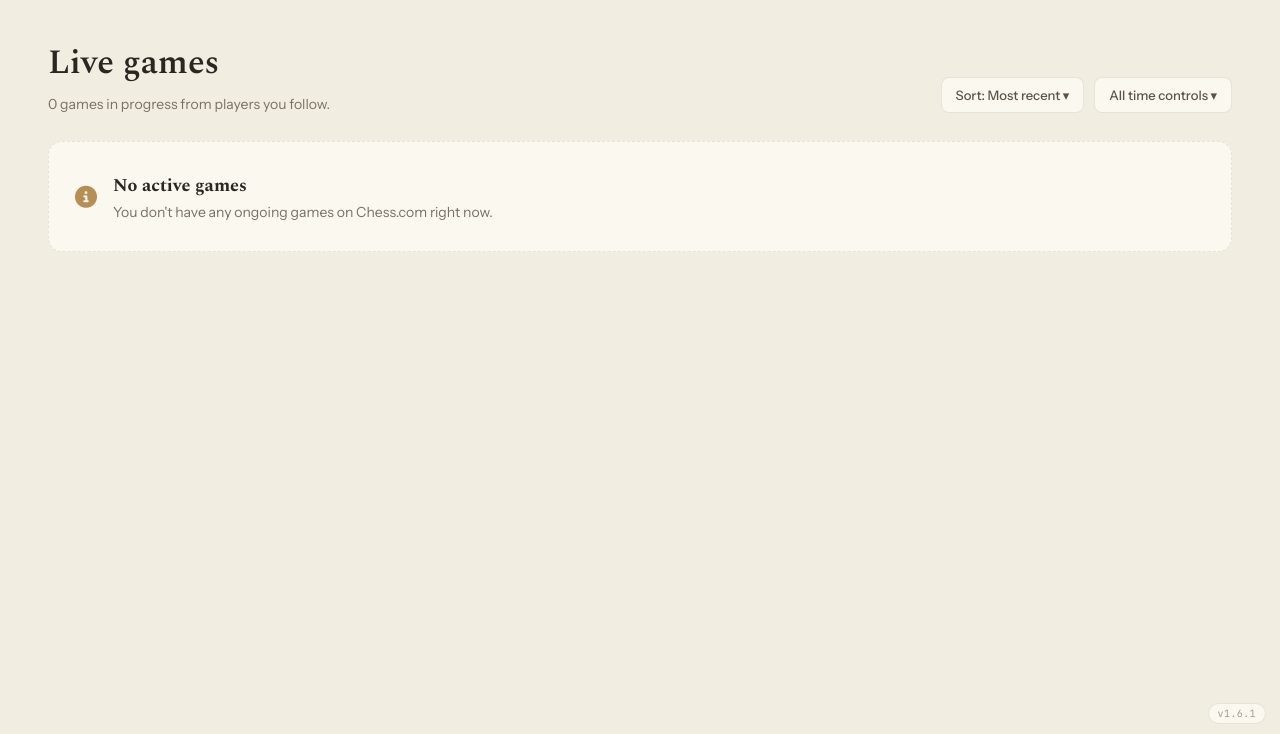
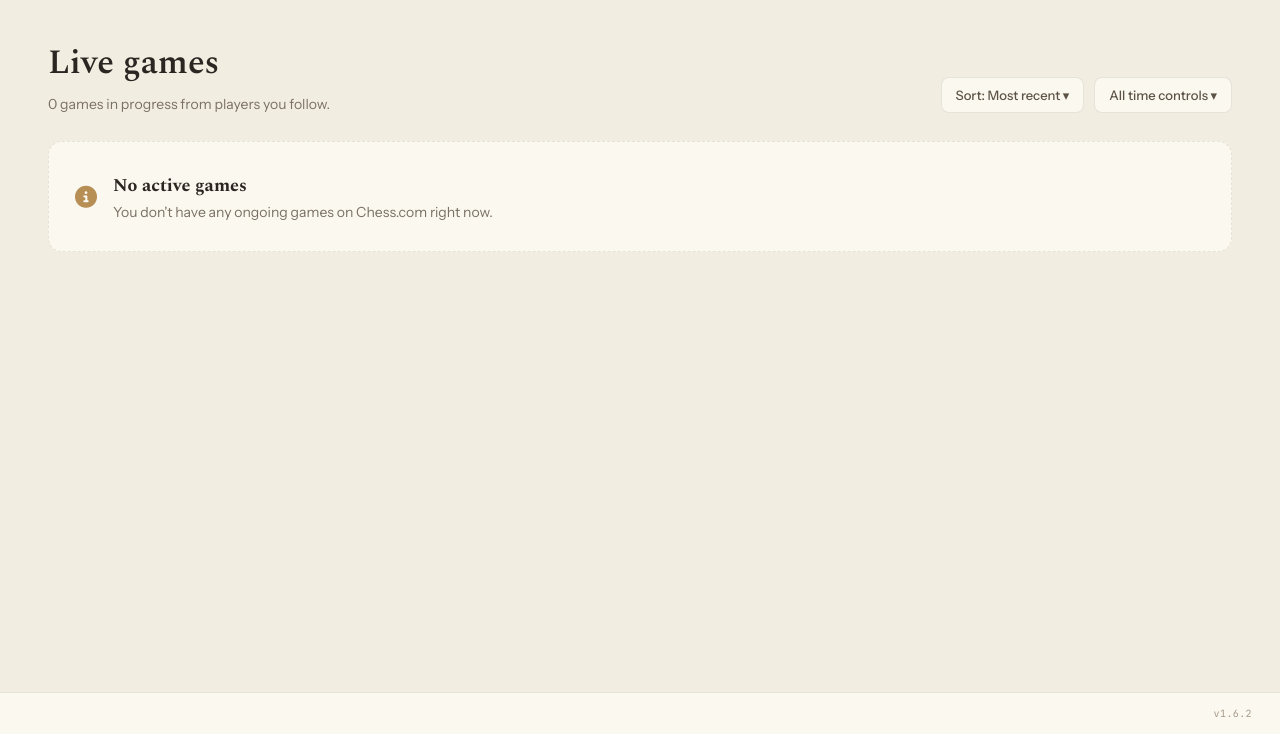
Before and after one commit to gab-25/chessdotcom_ai_coach, a Django app: page / in a window 1280 px wide. Shown: the part 66-800 px from the top of the page. Run offline with Django 5.2, Linux system fonts and the light colour scheme; the visitor is signed in with stand-in values (Sample User, id 1); data that the repository does not hold is empty; parts of the project's set-up code (start-up, migrations or seed data) failed here and were passed over; some libraries are stand-ins or nearby versions.

Commit message:
Move the version from a floating badge into a real page footer (#39)

```diff
--- a/chessdotcom_ai_coach/templates/base.html
+++ b/chessdotcom_ai_coach/templates/base.html
@@ -51,10 +51,12 @@
     </header>
     {% endblock %}
 
-    {% block content %}{% endblock %}
+    <main class="app-main">{% block content %}{% endblock %}</main>
 
     {% block footer %}
-    <footer class="app-footer">v{{ version }}</footer>
+    <footer class="app-footer">
+      <div class="app-footer__inner">v{{ version }}</div>
+    </footer>
     {% endblock %}
   </body>
 </html>
--- a/chessdotcom_ai_coach/templates/login.html
+++ b/chessdotcom_ai_coach/templates/login.html
@@ -1,8 +1,9 @@
 {% extends "base.html" %}
 {% block title %}Sign in · Chessdotcom AI Coach{% endblock %}
 
-{% comment %} Login is a full-screen split panel — no app header. {% endcomment %}
+{% comment %} Login is a full-screen split panel — no app header, no footer. {% endcomment %}
 {% block header %}{% endblock %}
+{% block footer %}{% endblock %}
 
 {% block content %}
 <div class="login">
--- a/pyproject.toml
+++ b/pyproject.toml
@@ -1,6 +1,6 @@
 [project]
 name = "chessdotcom-ai-coach"
-version = "1.6.1"
+version = "1.6.2"
 description = ""
 authors = [
     { name = "gab-25", email = "gabrielesorci.25@gmail.com" }
--- a/theme/static/css/styles.css
+++ b/theme/static/css/styles.css
@@ -63,10 +63,17 @@ body {
 
 body {
   min-height: 100vh;
+  display: flex;
+  flex-direction: column;
   font-family: var(--font-body);
   color: var(--ink);
   background: var(--bg);
   -webkit-font-smoothing: antialiased;
+}
+
+/* Grows to push the footer to the bottom on short pages. */
+.app-main {
+  flex: 1 0 auto;
 }
 
 a {
@@ -199,21 +206,21 @@ input {
   background: #e8635a;
 }
 
-/* ===================== App footer (fixed version badge) =============== */
+/* ===================== App footer (version bar) ====================== */
 .app-footer {
-  position: fixed;
-  bottom: 10px;
-  right: 14px;
-  z-index: 5;
+  border-top: 1px solid var(--line);
+  background: var(--paper);
+}
+.app-footer__inner {
+  max-width: 1300px;
+  margin: 0 auto;
+  padding: 14px 28px;
+  display: flex;
+  justify-content: flex-end;
   font-family: var(--font-mono);
   font-size: 10px;
   letter-spacing: 0.04em;
   color: var(--ink-faint);
-  background: var(--paper);
-  border: 1px solid var(--line);
-  border-radius: 20px;
-  padding: 3px 9px;
-  pointer-events: none;
   user-select: none;
 }
 
@@ -254,11 +261,11 @@ input {
 .page {
   max-width: 1240px;
   margin: 0 auto;
-  padding: 38px 28px 90px;
+  padding: 38px 28px 48px;
 }
 .page--wide {
   max-width: 1300px;
-  padding: 28px 28px 90px;
+  padding: 28px 28px 48px;
 }
 
 /* ===================== Buttons ===================== */
@@ -1607,7 +1614,10 @@ input {
     display: none;
   }
   .page {
-    padding: 26px 16px 80px;
+    padding: 26px 16px 40px;
+  }
+  .app-footer__inner {
+    padding: 12px 16px;
   }
   .coach__move {
     font-size: 44px;
```
Also changed, not shown: tests/test_views.py (+17 -0 lines), 1 other file.
